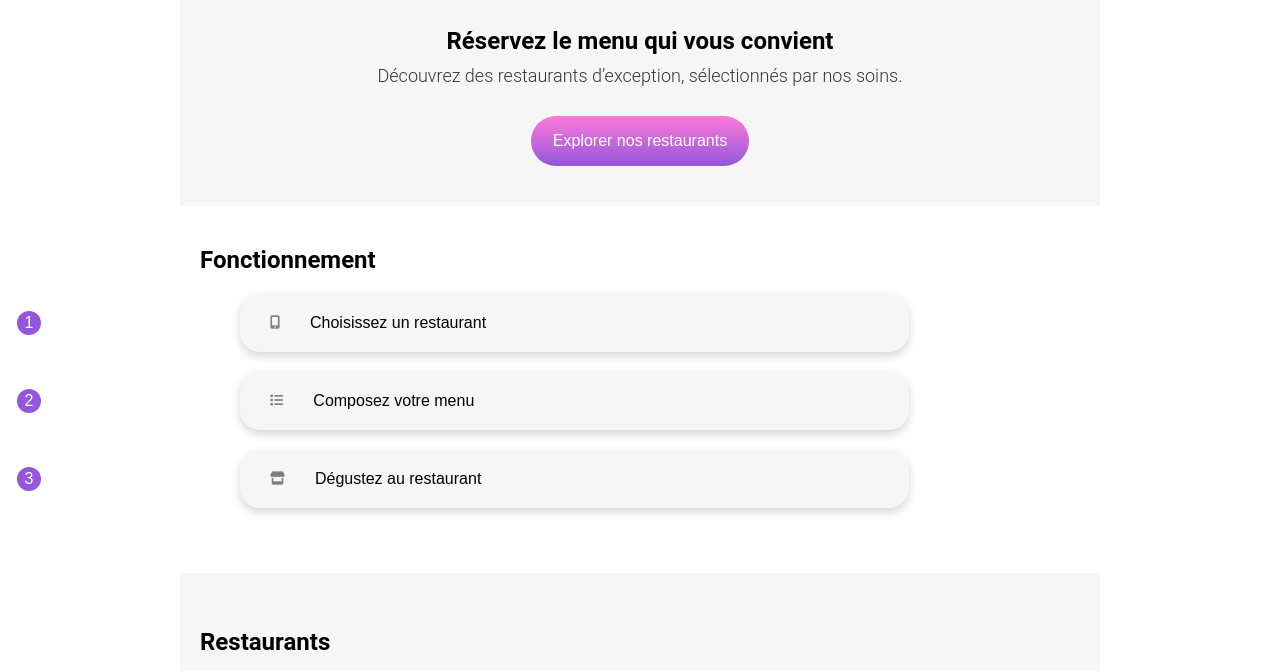
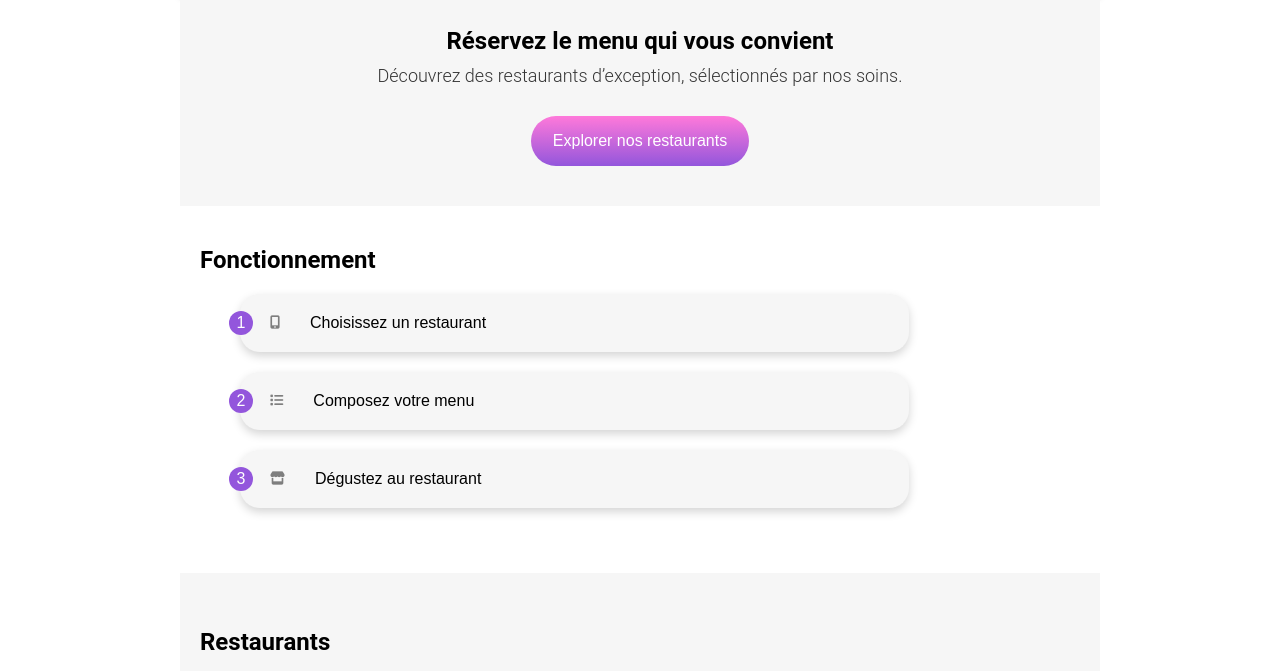
Before and after one commit to bricebrett/ohmyfood, a plain HTML site: page index.html in a window 1280 px wide. Shown: the part 129-800 px from the top of the page. Drawn offline with Linux system fonts and the light colour scheme; a web font is replaced by a local one.

```diff
--- a/index.html
+++ b/index.html
@@ -43,7 +43,10 @@
                         <p>Choisissez un restaurant</p>
                     </button>
                     <button class="fonctionnement__list-button">
-                        <p class="fonctionnement__list-number">2</p>
+                        <div class="fonctionnement__list-number">
+                            <p>2</p>
+                        </div>
+
                         <i class="fa-solid fa-list"></i>
                         <p>Composez votre menu</p>
                     </button>
--- a/sass/abstracts/_variables.scss
+++ b/sass/abstracts/_variables.scss
@@ -7,4 +7,6 @@ $color_2: #FFFF;
 $color_button: #7E7E7E;
 $color_button_hover: #9356DC;
 $background-color_1: #F6F6F6;
+
+// General
 $padding-main: 20px;
--- a/sass/layout/_fonctionnement.scss
+++ b/sass/layout/_fonctionnement.scss
@@ -56,9 +56,10 @@
     }
 
     .fonctionnement__list-button {
+        position: relative;
         .fonctionnement__list-number{
             position: absolute;
-            left: 17px;
+            left: -11px;
             z-index: 1;
         }
     }
```
Also changed, not shown: assets/css/style.css, 1 other file.
